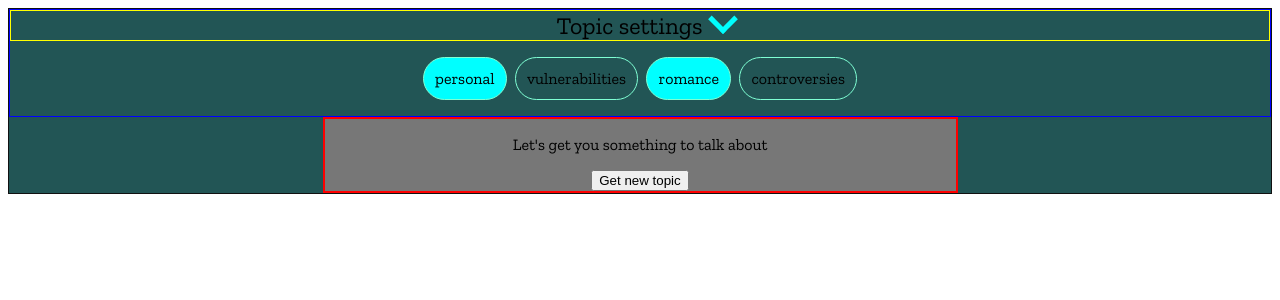
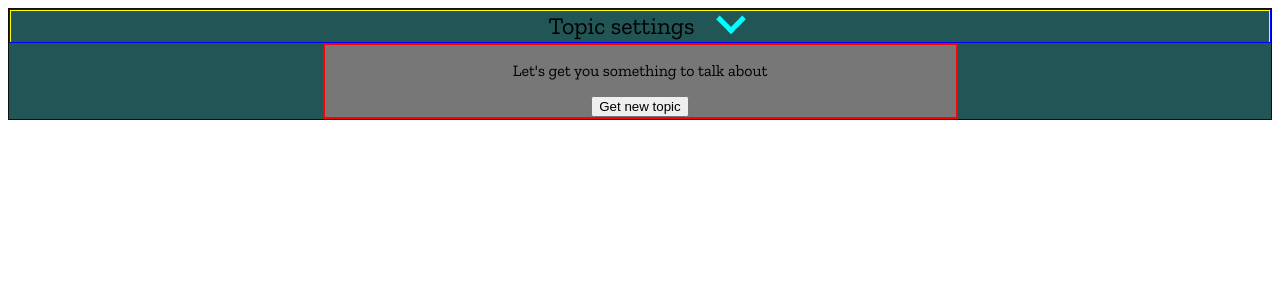
Before and after one commit to JunoNgx/chattie, a Vue app: page / in a window 1280 px wide. Shown: the top 300 px of the page. Built offline with nearby package versions, Linux system fonts and the light colour scheme.

Commit message:
Implement topic control expandability

```diff
--- a/src/components/TopicControl.vue
+++ b/src/components/TopicControl.vue
@@ -3,15 +3,24 @@
 
     export default defineComponent({
         name: "topic-control",
+        data() {
+            return {
+                isExpanded: false as boolean
+            }
+        },
         props: {
             topicData: Array,
             enabledTopics: Array
         },
         created() {
-            console.log(this.topicData);
-            console.log(this.enabledTopics);
+            // console.log(this.topicData);
+            // console.log(this.enabledTopics);
         },
         methods: {
+            toggleExpand() {
+                this.isExpanded = !this.isExpanded
+                console.log(this.isExpanded)
+            },
             updateTopicStatus(topicId: number) {
                 // const index = this.enabledTopics?.indexOf(topicId)
                 // if (index !== undefined && index === -1) {
@@ -26,11 +35,21 @@
 </script>
 
 <template>
-    <div class="topic-settings">
-        <div class="topic-settings__expand-button">
+    <div
+        class="topic-settings"
+        :class="{'topic-settings--is-expanded':isExpanded}"
+    >
+
+        <!-- The expand button -->
+        <div class="topic-settings__expand-button" @click="toggleExpand">
             <span class="topic-settings__expand-button__text">Topic settings</span>
-            <div class="topic-settings__expand-button__icon"></div>
+            <div
+                class="topic-settings__expand-button__icon"
+                :class="{'topic-settings__expand-button__icon--is-expanded':isExpanded}"
+            ></div>
         </div>
+
+        <!-- List of available topics -->
         <div class="topic-settings__topic-wrapper">
             <p
                 class="topic-settings__topic-wrapper__item"
@@ -53,6 +72,8 @@
     border: 1px solid blue
     // width: min-content
     margin: auto
+    overflow: hidden
+    height: 2rem
 
     &__expand-button
         border: 1px solid yellow
@@ -62,6 +83,7 @@
         // display: flex
         // align-items: center
         text-align: center
+        height: 2rem
 
         &__text
             font-size: 1.5rem
@@ -78,6 +100,11 @@
             border-bottom: 5px solid cyan
             transform: rotate(45deg)
             transform-origin: 100% 100%
+            margin-left: 1rem
+
+            &--is-expanded
+                transform: rotate(225deg)
+                transform-origin: 65% 65%
 
     &__topic-wrapper
         display: flex
@@ -93,4 +120,7 @@
             &--is-enabled
                 background-color: cyan
 
+    &--is-expanded
+        height: max-content
+
 </style>
```
